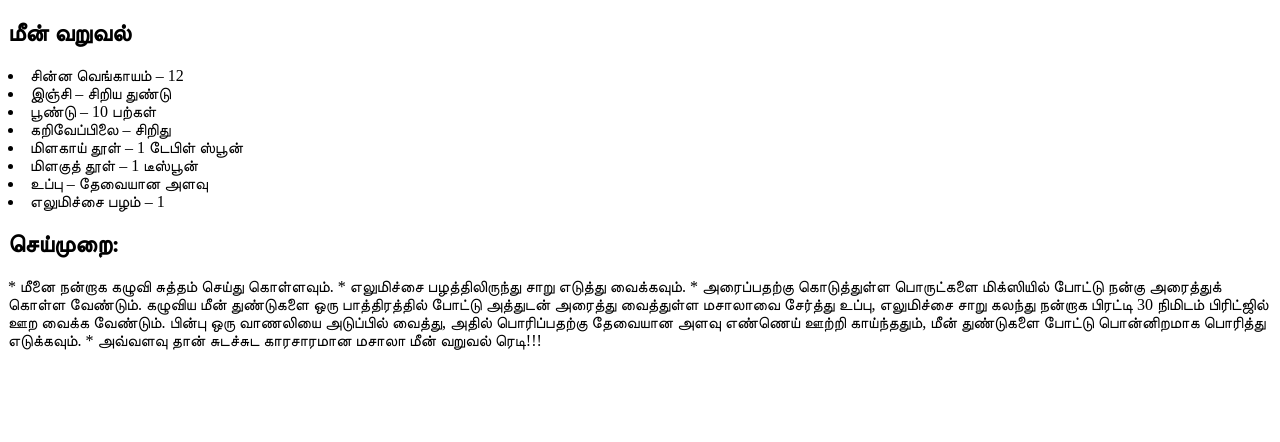
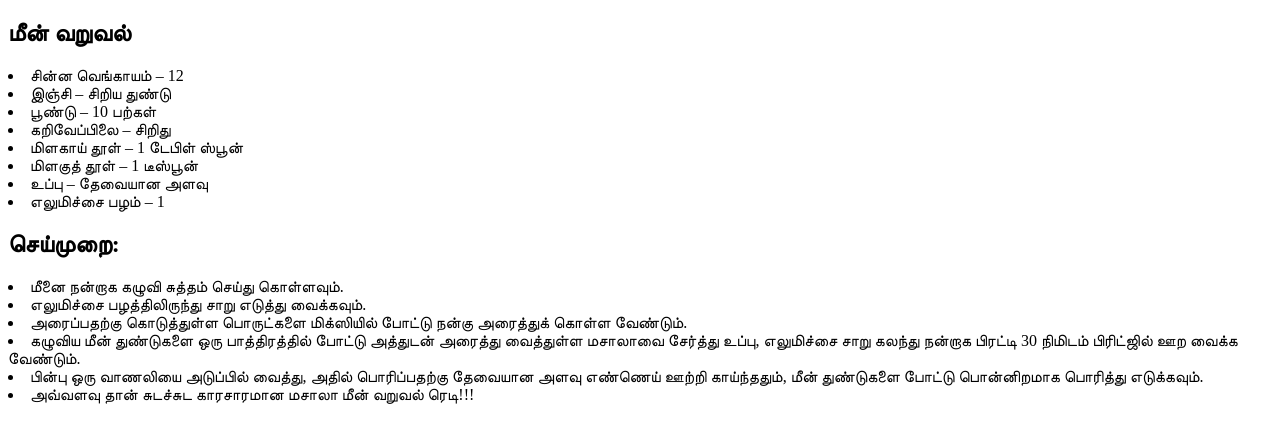
Before and after one commit to winshaS8/fish-fry, a plain HTML site: page index.html in a window 1280 px wide. Drawn offline with Linux system fonts and the light colour scheme.

Commit message:
Update index.html

```diff
--- a/index.html
+++ b/index.html
@@ -16,14 +16,14 @@
        <li>எலுமிச்சை பழம் – 1</li>
 
        <h2> செய்முறை:</h2>
-       <a> * மீனை நன்றாக கழுவி சுத்தம் செய்து கொள்ளவும்.
+      <li>  மீனை நன்றாக கழுவி சுத்தம் செய்து கொள்ளவும்.</li>
 
-        * எலுமிச்சை பழத்திலிருந்து சாறு எடுத்து வைக்கவும்.
+       <li>  எலுமிச்சை பழத்திலிருந்து சாறு எடுத்து வைக்கவும்.</li>
 
-        * அரைப்பதற்கு கொடுத்துள்ள பொருட்களை மிக்ஸியில் போட்டு நன்கு அரைத்துக் கொள்ள வேண்டும்.</a>
-       <a> கழுவிய மீன் துண்டுகளை ஒரு பாத்திரத்தில் போட்டு அத்துடன் அரைத்து வைத்துள்ள மசாலாவை சேர்த்து உப்பு, எலுமிச்சை சாறு கலந்து நன்றாக பிரட்டி 30 நிமிடம் பிரிட்ஜில் ஊற வைக்க வேண்டும்.</a>
-       <a>  பின்பு ஒரு வாணலியை அடுப்பில் வைத்து, அதில் பொரிப்பதற்கு தேவையான அளவு எண்ணெய் ஊற்றி காய்ந்ததும், மீன் துண்டுகளை போட்டு பொன்னிறமாக பொரித்து எடுக்கவும்.
+        <li> அரைப்பதற்கு கொடுத்துள்ள பொருட்களை மிக்ஸியில் போட்டு நன்கு அரைத்துக் கொள்ள வேண்டும்.</li>
+       <li> கழுவிய மீன் துண்டுகளை ஒரு பாத்திரத்தில் போட்டு அத்துடன் அரைத்து வைத்துள்ள மசாலாவை சேர்த்து உப்பு, எலுமிச்சை சாறு கலந்து நன்றாக பிரட்டி 30 நிமிடம் பிரிட்ஜில் ஊற வைக்க வேண்டும்.</li>
+       <li>  பின்பு ஒரு வாணலியை அடுப்பில் வைத்து, அதில் பொரிப்பதற்கு தேவையான அளவு எண்ணெய் ஊற்றி காய்ந்ததும், மீன் துண்டுகளை போட்டு பொன்னிறமாக பொரித்து எடுக்கவும்.</li>
 
-        * அவ்வளவு தான் சுடச்சுட காரசாரமான மசாலா மீன் வறுவல் ரெடி!!!</a>
+        <li> அவ்வளவு தான் சுடச்சுட காரசாரமான மசாலா மீன் வறுவல் ரெடி!!!</li>
    </body>
 </html>
```
